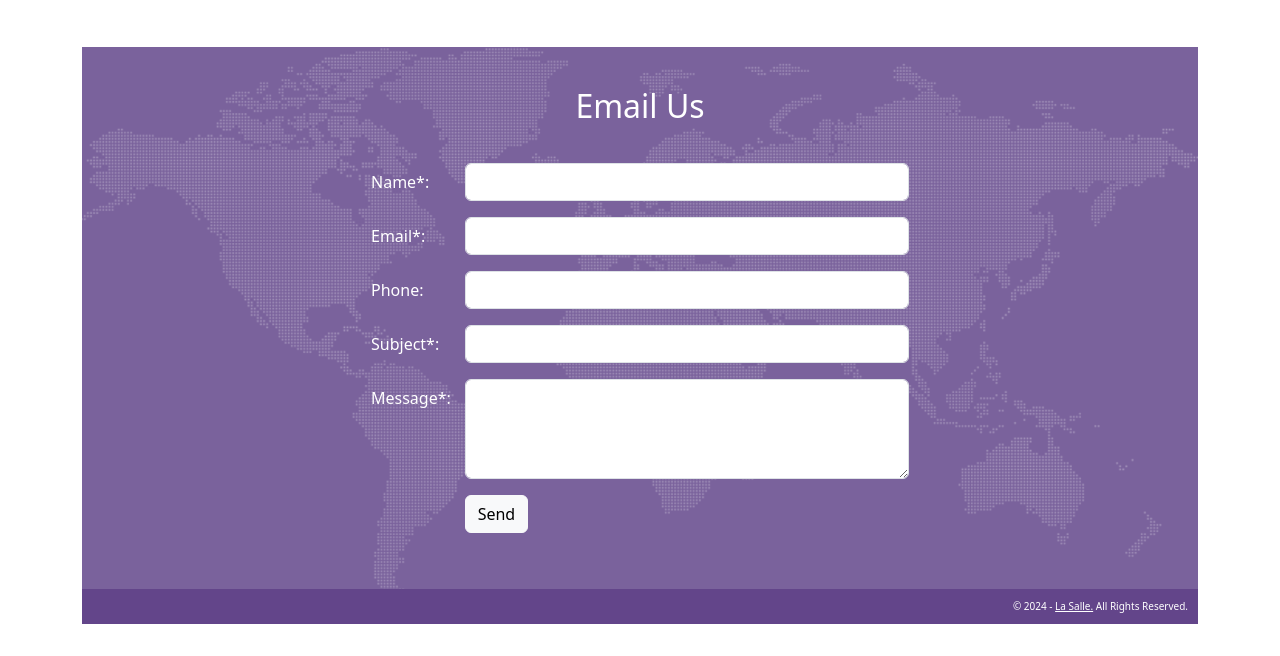
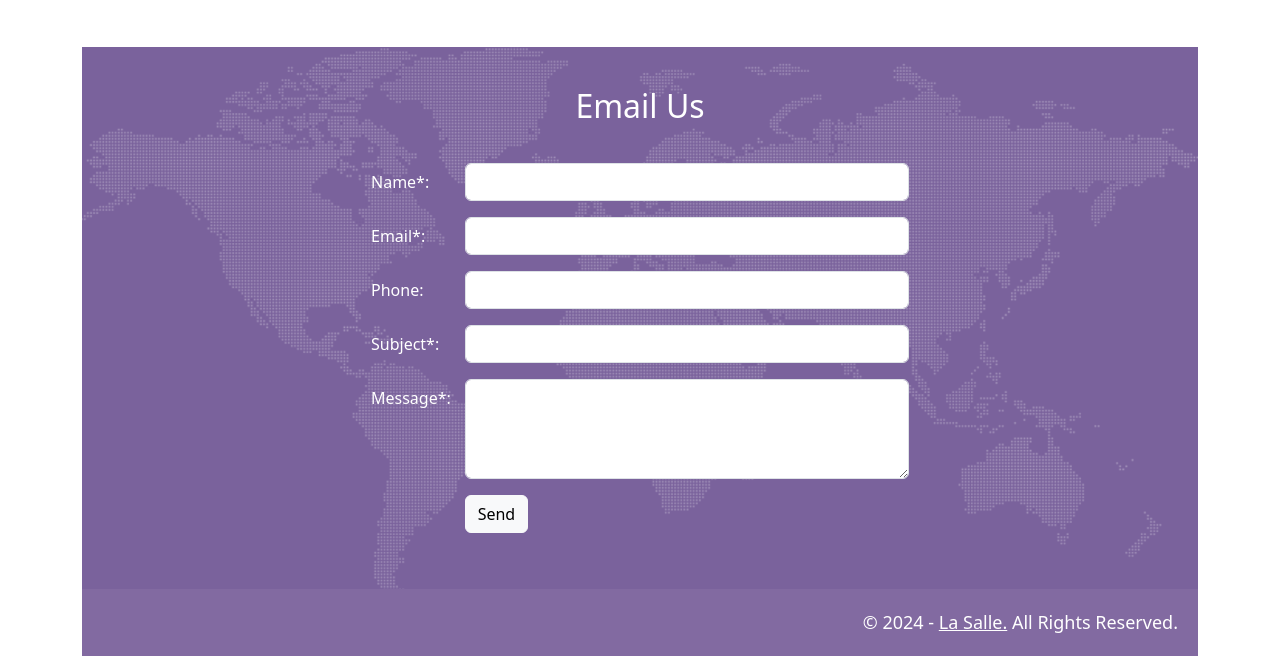
Before and after one commit to adrimachaca/entrega3-javascript, a plain HTML site: page index.html in a window 1280 px wide. Shown: the part 3127-3783 px from the top of the page. Drawn offline with nearby package versions, Linux system fonts and the light colour scheme.

Commit message:
removeaddstyles

```diff
--- a/css/styles.css
+++ b/css/styles.css
@@ -11,6 +11,7 @@
 body {
    font-family: "Open Sans", sans-serif;
    background-color: black;
+   max-width: 1200px;
 }
 
 h1 {
@@ -232,7 +233,6 @@ nav a:hover {
 
 #location {
    text-align: center;
-   width: 100%;
    padding: 40px 20px;
    margin: 10px;
 }
@@ -340,11 +340,13 @@ nav a:hover {
 }
 
 footer p {
-   background-color: rgb(99, 69, 138);
+   background-color: rgba(99, 69, 138, 0.8);
    color: #ffffff;
    text-align: right;
-   font-size: x-small;
-   padding: 10px 10px;
+   font-size: large;
+   padding: 20px 20px;
+   margin: 0;
+
 }
 
 footer p a {
```
